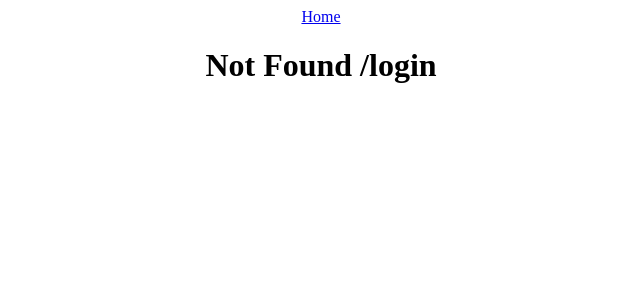
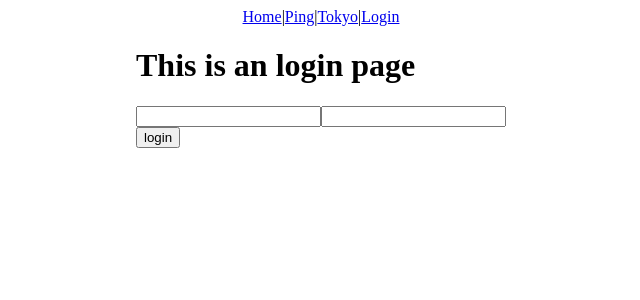
Before and after one commit to GabuBird/naro-template-frontend, a Vue app: page /login in a window 1280 px wide. Before the commit this address had no page. Shown: the top 300 px of the page, without its empty margins (319-959 px from the left). Built offline with nearby package versions, Linux system fonts and the light colour scheme.

Commit message:
サーバーとの通信

```diff
--- a/src/App.vue
+++ b/src/App.vue
@@ -3,6 +3,12 @@
     <div :class="$style.container">
       <header :class="$style.header">
         <router-link to="/">Home</router-link>
+        |
+        <router-link to="/ping">Ping</router-link>
+        |
+        <router-link to="/city/Tokyo">Tokyo</router-link>
+        |
+        <router-link to="/login">Login</router-link>
       </header>
 
       <router-view />
--- /dev/null
+++ b/src/pages/CityPage.vue
@@ -0,0 +1,21 @@
+<script setup lang="ts">
+import { ref, onMounted } from 'vue'
+const props = defineProps<{ cityName: string }>()
+const cityInfo = ref()
+onMounted(async () => {
+  const res = await fetch('/api/cities/' + props.cityName)
+  if (res.ok) {
+    cityInfo.value = await res.json()
+  }
+})
+</script>
+
+<template>
+  <div>
+    <h1>
+      {{ cityName }}
+    </h1>
+    <div v-if="cityInfo">{{ cityInfo }}</div>
+    <div v-else>街が見つかりませんでした</div>
+  </div>
+</template>
--- /dev/null
+++ b/src/pages/LoginPage.vue
@@ -0,0 +1,27 @@
+<script setup lang="ts">
+import { ref } from 'vue'
+
+const username = ref<string>('')
+const password = ref<string>('')
+const login = () =>
+  fetch('/api/login', {
+    method: 'POST',
+    headers: {
+      'Content-Type': 'application/json'
+    },
+    body: JSON.stringify({ username: username.value, password: password.value })
+  })
+</script>
+
+<template>
+  <div class="login">
+    <h1>This is an login page</h1>
+    <div>
+      <input type="text" v-model="username" />
+      <input type="password" v-model="password" />
+    </div>
+    <div>
+      <button @click="login">login</button>
+    </div>
+  </div>
+</template>
--- /dev/null
+++ b/src/pages/PingPage.vue
@@ -0,0 +1,15 @@
+<script setup lang="ts">
+import { onMounted, ref } from 'vue'
+
+const pong = ref<string>('no data')
+
+onMounted(async () => {
+  const res = await fetch('/api/ping')
+  if (res.ok) {
+    pong.value = await res.text()
+  }
+})
+</script>
+<template>
+  {{ pong }}
+</template>
--- a/src/router.ts
+++ b/src/router.ts
@@ -1,10 +1,21 @@
 import { createRouter, createWebHistory } from 'vue-router'
 import HomePage from './pages/HomePage.vue'
 import NotFound from './pages/NotFound.vue'
+import PingPage from './pages/PingPage.vue'
+import LoginPage from './pages/LoginPage.vue'
+import CityPage from './pages/CityPage.vue'
 
 const routes = [
-  { path: '/', name: 'home', component: HomePage },
-  { path: '/:path(.*)*', component: NotFound }
+  { path: '/', name: 'home', component: HomePage, meta: { isPublic: true } },
+  { path: '/ping', name: 'ping', component: PingPage, meta: { isPublic: true } },
+  {
+    path: '/login',
+    name: 'login',
+    component: LoginPage,
+    meta: { isPublic: true }
+  },
+  { path: '/city/:cityName', name: 'city', component: CityPage, props: true },
+  { path: '/:path(.*)*', component: NotFound, meta: { isPublic: true } }
 ]
 
 const router = createRouter({
@@ -12,4 +23,13 @@ const router = createRouter({
   routes
 })
 
+router.beforeEach(async (to) => {
+  if (to.meta.isPublic) {
+    return true
+  }
+  const res = await fetch('/api/me')
+  if (res.ok) return true
+  return '/login'
+})
+
 export default router
```
